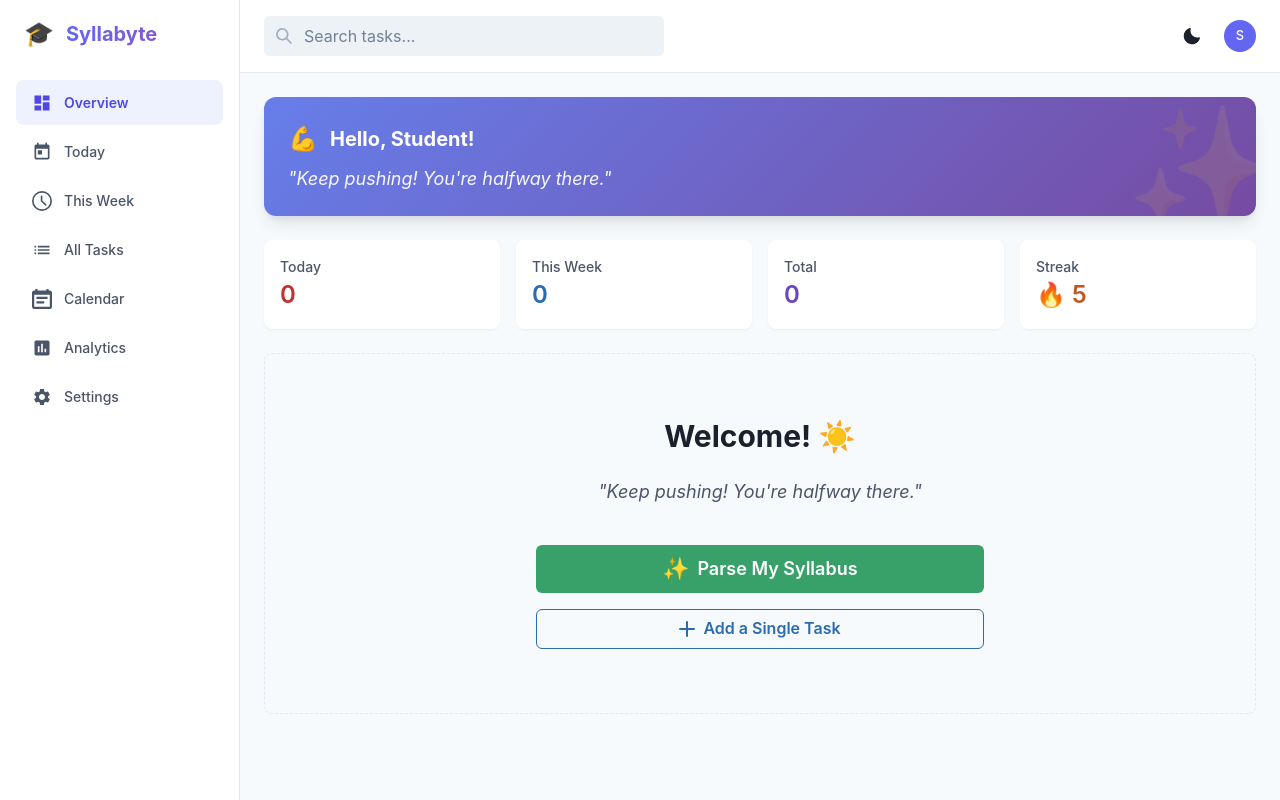
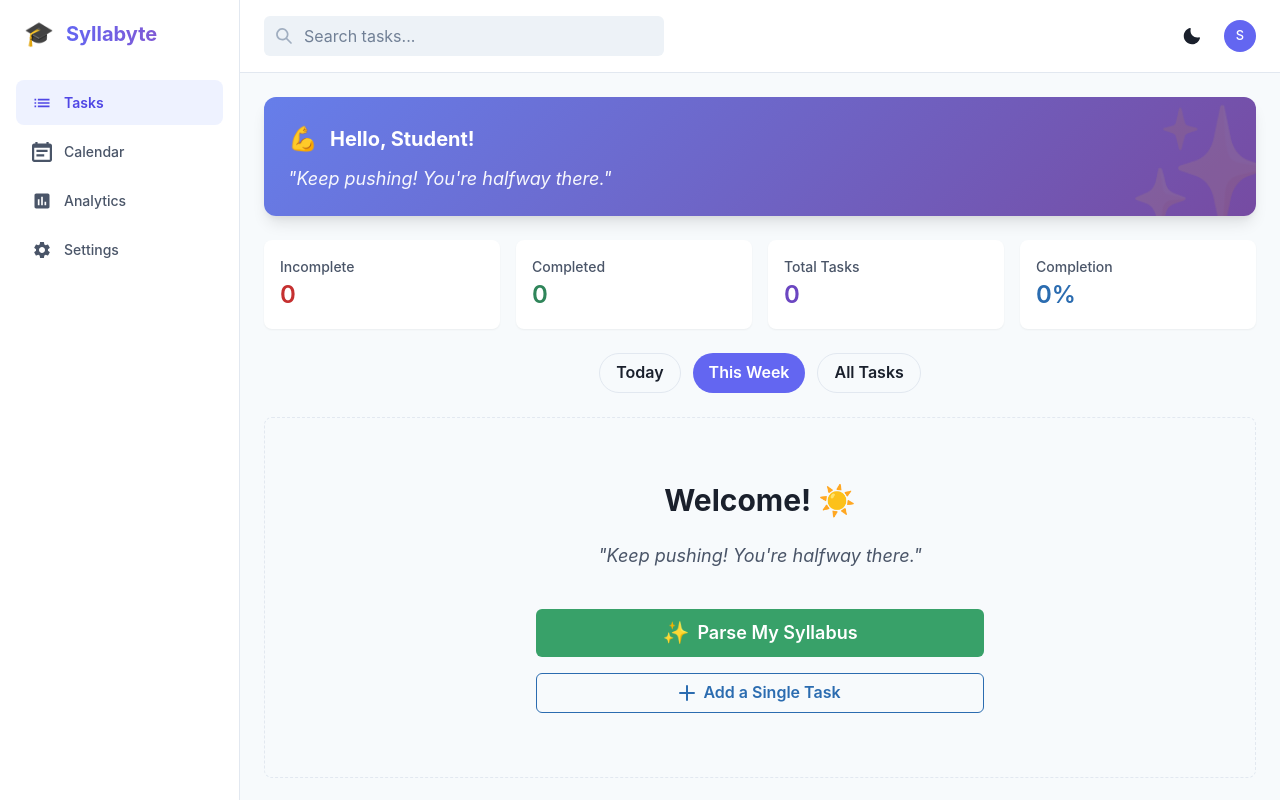
Before and after one commit to gelnerr/Programming_REC, a React (Create React App) app: page / in a window 1280 px wide. Built offline with nearby package versions, Linux system fonts and the light colour scheme.

Commit message:
feat: combine Today/This Week/All Tasks into unified Tasks page with toggle buttons

```diff
--- a/src/App.js
+++ b/src/App.js
@@ -71,7 +71,7 @@ function App() {
     return [];
   });
 
-  const [activeView, setActiveView] = useState('overview');
+  const [activeView, setActiveView] = useState('tasks');
 
   useEffect(() => {
     localStorage.setItem('studentPlannerTasks', JSON.stringify(tasks));
@@ -91,10 +91,7 @@ function App() {
           {/* Content Area */}
           <Box flex="1" overflow="auto" bg="gray.50" _dark={{ bg: 'gray.900' }}>
             <Box maxW="1400px" mx="auto" p={6}>
-              {activeView === 'overview' && <Dashboard tasks={tasks} setTasks={setTasks} />}
-              {activeView === 'today' && <Dashboard tasks={tasks} setTasks={setTasks} viewMode="today" />}
-              {activeView === 'week' && <Dashboard tasks={tasks} setTasks={setTasks} viewMode="week" />}
-              {activeView === 'all' && <Dashboard tasks={tasks} setTasks={setTasks} viewMode="all" />}
+              {activeView === 'tasks' && <Dashboard tasks={tasks} setTasks={setTasks} />}
               {activeView === 'calendar' && <Calendar tasks={tasks} setTasks={setTasks} />}
               {activeView === 'analytics' && <Analytics tasks={tasks} />}
               {activeView === 'settings' && <Settings />}
@@ -110,10 +107,7 @@ function App() {
 function Sidebar({ activeView, setActiveView }) {
 
   const navItems = [
-    { id: 'overview', label: 'Overview', icon: MdDashboard },
-    { id: 'today', label: 'Today', icon: MdToday },
-    { id: 'week', label: 'This Week', icon: TimeIcon },
-    { id: 'all', label: 'All Tasks', icon: MdList },
+    { id: 'tasks', label: 'Tasks', icon: MdList },
     { id: 'calendar', label: 'Calendar', icon: CalendarIcon },
     { id: 'analytics', label: 'Analytics', icon: MdInsertChart },
     { id: 'settings', label: 'Settings', icon: MdSettings },
--- a/src/Dashboard.js
+++ b/src/Dashboard.js
@@ -52,8 +52,9 @@ const getMotivationalQuote = () => {
   return quoteArray[Math.floor(Math.random() * quoteArray.length)];
 };
 
-function Dashboard({ tasks, setTasks, viewMode = 'overview' }) {
+function Dashboard({ tasks, setTasks }) {
   const [sortBy, setSortBy] = useState('dueDate');
+  const [viewMode, setViewMode] = useState('week'); // Default to 'This Week'
   const quote = useMemo(() => getMotivationalQuote(), []);
 
   const {
@@ -130,17 +131,19 @@ function Dashboard({ tasks, setTasks, viewMode = 'overview' }) {
   const filteredTasks = getFilteredTasks();
   const sortedTasks = getSortedTasks(filteredTasks);
 
-  const today = new Date();
-  const todayString = formatDateToYYYYMMDD(today);
-  const dueToday = sortedTasks.filter((task) => task.dueDate === todayString);
-  const dueThisWeek = sortedTasks.filter((task) => task.dueDate > todayString);
+  // Separate incomplete and completed tasks
+  const incompleteTasks = sortedTasks.filter((task) => !task.completed);
+  const completedTasks = sortedTasks.filter((task) => task.completed);
 
   // Calculate stats
+  const totalCompleted = tasks.filter((t) => t.completed).length;
+  const completionRate = tasks.length > 0 ? Math.round((totalCompleted / tasks.length) * 100) : 0;
+
   const stats = {
     totalTasks: tasks.length,
-    todayTasks: dueToday.length,
-    weekTasks: sortedTasks.length,
-    completionRate: 85, // Placeholder
+    incompleteTasks: incompleteTasks.length,
+    completedTasks: totalCompleted,
+    completionRate: completionRate,
     streak: 5, // Placeholder
   };
 
@@ -179,32 +182,63 @@ function Dashboard({ tasks, setTasks, viewMode = 'overview' }) {
       {/* Quick Stats */}
       <SimpleGrid columns={{ base: 2, md: 4 }} spacing={4}>
         <StatCard
-          label="Today"
-          value={stats.todayTasks}
+          label="Incomplete"
+          value={stats.incompleteTasks}
           icon={MdLocalFireDepartment}
           colorScheme="red"
         />
         <StatCard
-          label="This Week"
-          value={stats.weekTasks}
+          label="Completed"
+          value={stats.completedTasks}
           icon={TimeIcon}
-          colorScheme="blue"
+          colorScheme="green"
         />
         <StatCard
-          label="Total"
+          label="Total Tasks"
           value={stats.totalTasks}
           icon={AddIcon}
           colorScheme="purple"
         />
         <StatCard
-          label="Streak"
-          value={`🔥 ${stats.streak}`}
-          colorScheme="orange"
+          label="Completion"
+          value={`${stats.completionRate}%`}
+          colorScheme="blue"
         />
       </SimpleGrid>
 
+      {/* View Toggle Buttons */}
+      <HStack spacing={3} justify="center">
+        <Button
+          size="md"
+          colorScheme={viewMode === 'today' ? 'brand' : 'gray'}
+          variant={viewMode === 'today' ? 'solid' : 'outline'}
+          onClick={() => setViewMode('today')}
+          borderRadius="full"
+        >
+          Today
+        </Button>
+        <Button
+          size="md"
+          colorScheme={viewMode === 'week' ? 'brand' : 'gray'}
+          variant={viewMode === 'week' ? 'solid' : 'outline'}
+          onClick={() => setViewMode('week')}
+          borderRadius="full"
+        >
+          This Week
+        </Button>
+        <Button
+          size="md"
+          colorScheme={viewMode === 'all' ? 'brand' : 'gray'}
+          variant={viewMode === 'all' ? 'solid' : 'outline'}
+          onClick={() => setViewMode('all')}
+          borderRadius="full"
+        >
+          All Tasks
+        </Button>
+      </HStack>
+
       {/* Focus Mode Section */}
-      {sortedTasks.length > 0 && (
+      {incompleteTasks.length > 0 && (
         <Box
           bg="white"
           p={6}
@@ -219,7 +253,7 @@ function Dashboard({ tasks, setTasks, viewMode = 'overview' }) {
               <Text fontSize="sm" fontWeight="semibold" color="brand.600" _dark={{ color: 'brand.400' }}>
                 FOCUS MODE
               </Text>
-              <Heading size="sm">🎯 Next up: {sortedTasks[0].title}</Heading>
+              <Heading size="sm">🎯 Next up: {incompleteTasks[0].title}</Heading>
             </VStack>
             <Button
               colorScheme="brand"
@@ -230,7 +264,7 @@ function Dashboard({ tasks, setTasks, viewMode = 'overview' }) {
             </Button>
           </HStack>
           <Text fontSize="sm" color="gray.600" _dark={{ color: 'gray.400' }}>
-            Due {sortedTasks[0].dueDate} at {sortedTasks[0].dueTime}
+            Due {incompleteTasks[0].dueDate} at {incompleteTasks[0].dueTime}
           </Text>
         </Box>
       )}
@@ -296,28 +330,30 @@ function Dashboard({ tasks, setTasks, viewMode = 'overview' }) {
             </Select>
           </HStack>
 
-          {dueToday.length > 0 && (
+          {/* Incomplete Tasks Section */}
+          {incompleteTasks.length > 0 && (
             <Box mb={8}>
               <HStack spacing={2} mb={4}>
-                <Text fontSize="xl" fontWeight="bold">🔥 Due Today</Text>
-                <Badge colorScheme="red" fontSize="sm">{dueToday.length}</Badge>
+                <Text fontSize="xl" fontWeight="bold">📝 Incomplete Tasks</Text>
+                <Badge colorScheme="blue" fontSize="sm">{incompleteTasks.length}</Badge>
               </HStack>
               <VStack spacing={4} align="stretch">
-                {dueToday.map((task) => (
+                {incompleteTasks.map((task) => (
                   <TaskCard key={task.id} task={task} setTasks={setTasks} />
                 ))}
               </VStack>
             </Box>
           )}
 
-          {dueThisWeek.length > 0 && (
+          {/* Completed Tasks Section */}
+          {completedTasks.length > 0 && (
             <Box>
               <HStack spacing={2} mb={4}>
-                <Text fontSize="xl" fontWeight="bold">🗓️ Due This Week</Text>
-                <Badge colorScheme="blue" fontSize="sm">{dueThisWeek.length}</Badge>
+                <Text fontSize="xl" fontWeight="bold">✅ Completed Tasks</Text>
+                <Badge colorScheme="green" fontSize="sm">{completedTasks.length}</Badge>
               </HStack>
               <VStack spacing={4} align="stretch">
-                {dueThisWeek.map((task) => (
+                {completedTasks.map((task) => (
                   <TaskCard key={task.id} task={task} setTasks={setTasks} />
                 ))}
               </VStack>
@@ -329,8 +365,8 @@ function Dashboard({ tasks, setTasks, viewMode = 'overview' }) {
       {/* Modals */}
       <TaskForm setTasks={setTasks} isOpen={isTaskFormOpen} onClose={onTaskFormClose} />
       <SyllabusParser setTasks={setTasks} isOpen={isParserOpen} onClose={onParserClose} />
-      {sortedTasks.length > 0 && (
-        <FocusMode task={sortedTasks[0]} isOpen={isFocusModeOpen} onClose={onFocusModeClose} />
+      {incompleteTasks.length > 0 && (
+        <FocusMode task={incompleteTasks[0]} isOpen={isFocusModeOpen} onClose={onFocusModeClose} />
       )}
     </VStack>
   );
```
